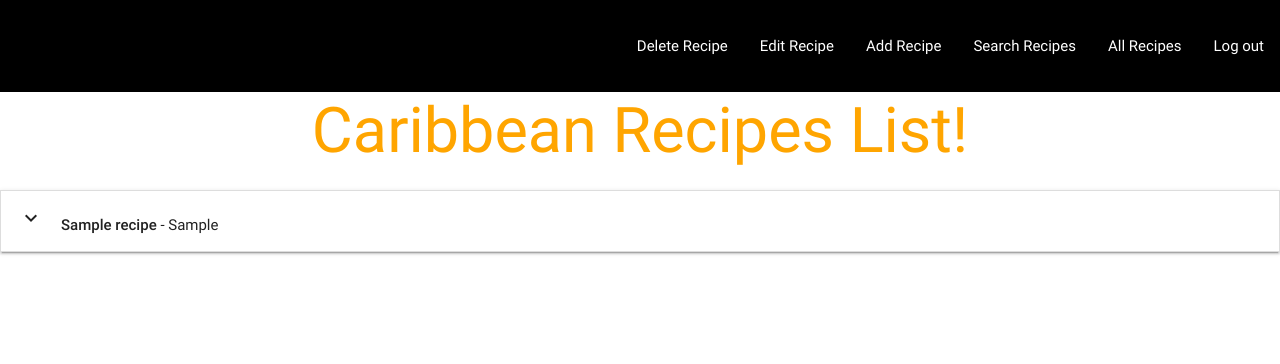
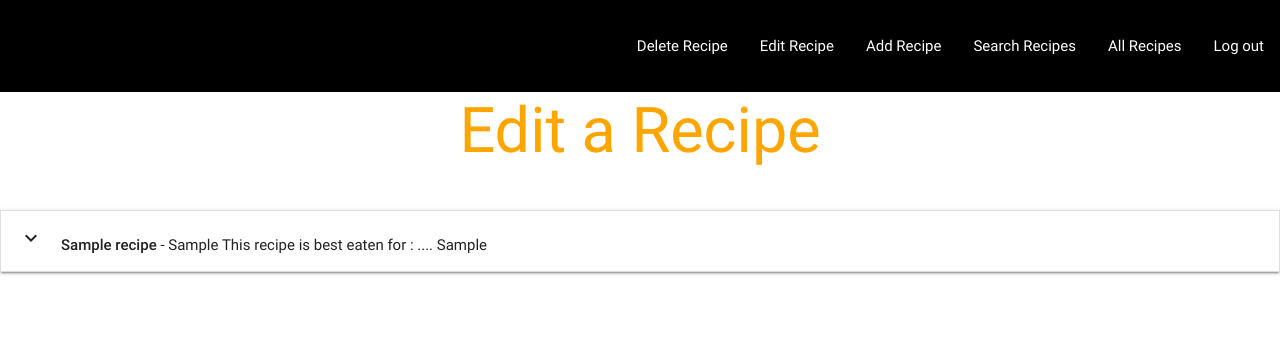
Before and after one commit to debbiect246/recipe-app, a Flask app: page /allrecipeslist in a window 1280 px wide. Shown: the top 364 px of the page. Run offline with Flask 2, Linux system fonts and the light colour scheme; grey boxes marked "Sample" are stand-in pictures; a database or web service that is not in the repository returns one stand-in record (values such as "Sample title"); some libraries are stand-ins or nearby versions.

Commit message:
amended allrecipeslist page to show full recipe

```diff
--- a/static/styles.css
+++ b/static/styles.css
@@ -78,6 +78,7 @@ body {
 
 @media screen and (min-width: 500px) {
   .pageheader {
+    margin-top: 5px;
     float: none;
     display: block;
     text-align: center;
--- a/templates/allrecipeslist.html
+++ b/templates/allrecipeslist.html
@@ -2,7 +2,9 @@
 {% extends 'base.html' %}
 {% block content %}
 
-<h1>Caribbean Recipes List!</h1>
+<div class="row">
+    <h1>Edit a Recipe</h1>
+</div>
 
     <ul class="collapsible" data-collapsible="accordion">
         {% for r in recipes %}
@@ -11,6 +13,10 @@
 
                 <div class=" recipe_header col s9">
                     <i class="material-icons">expand_more</i><strong>{{r.recipe_name}}</strong> - {{r.recipe_intro}}
+
+                    <span>This recipe is best eaten for : ....
+                    {{r.recipe_type}}
+                </span>
                 </div>
             </div>
 
@@ -22,17 +28,55 @@
 
 
             <div class="collapsible-body">
-                <span>
+                <span>Recipe ingredients:
                     {{r.recipe_ingredients}}
                 </span>
             </div>
             <div class="collapsible-body">
-                <span>
+                <span>Follow these steps to make this dish:
                     {{r.method}}
                 </span>
             </div>
 
+            <div class="collapsible-body">
+                <span>This recipe comes from:
+                    {{r.recipe_island}}
+                </span>
+                <span>  and can be found in
+                    {{r.recipe_author}}
+                </span>
+            </div>
 
+            <div class="collapsible-body">
+                <span>This recipe contains:
+                    {{r.recipe_contains}}
+                </span>
+                <span><strong>  and has these allergens:  * </strong>
+                    {{r.allergens}}
+                </span>
+            </div>
+
+            <div class="collapsible-body">
+                <span>This recipe makes:
+                    {{r.nutritional_info.number_servings}} servings
+                </span>
+                <span> and each serving has:
+                    {{r.nutritional_info.calories_per_serve}} calories.
+                </span>
+                <span>Each serving has:
+                    {{r.nutritional_info.protein_grammes_per_serve}} grammes of protein,
+                </span>
+                <span>
+                    {{r.nutritional_info.fat_grammes_per_serve}} grammes of fat,
+                </span>
+                <span>
+                    {{r.nutritional_info.fibre_grammes_per_serve}} grammes of fibre and
+                </span>
+                <span>
+                    {{r.nutritional_info.carb_grammes_per_serve}} grammes of carbohydrate.
+                </span>
+
+            </div>
 
 
 
--- a/templates/base.html
+++ b/templates/base.html
@@ -17,7 +17,8 @@
 
 <body>
     <!-- Navigation -->
-    <nav class="navigation col s12">
+    <div class="row">
+        <nav class="navigation">
             <ul>
                 <li><a href="{{ url_for('index') }}">Log out</a></li>
                 <li><a href="{{ url_for('allrecipeslist') }}">All Recipes</a></li>
@@ -29,6 +30,7 @@
 
             </ul>
         </nav>
+    </div>
 
     {% block content %} {% endblock %}
 
--- a/templates/editrecipe.html
+++ b/templates/editrecipe.html
@@ -2,7 +2,7 @@
 {% extends 'base.html' %}
 {% block content %}
 
-<div class="pageheader col s12">
+<div class="row">
     <h1>Edit a Recipe</h1>
 </div>
 
```
Lines whose indentation alone changed are shown as unchanged.
